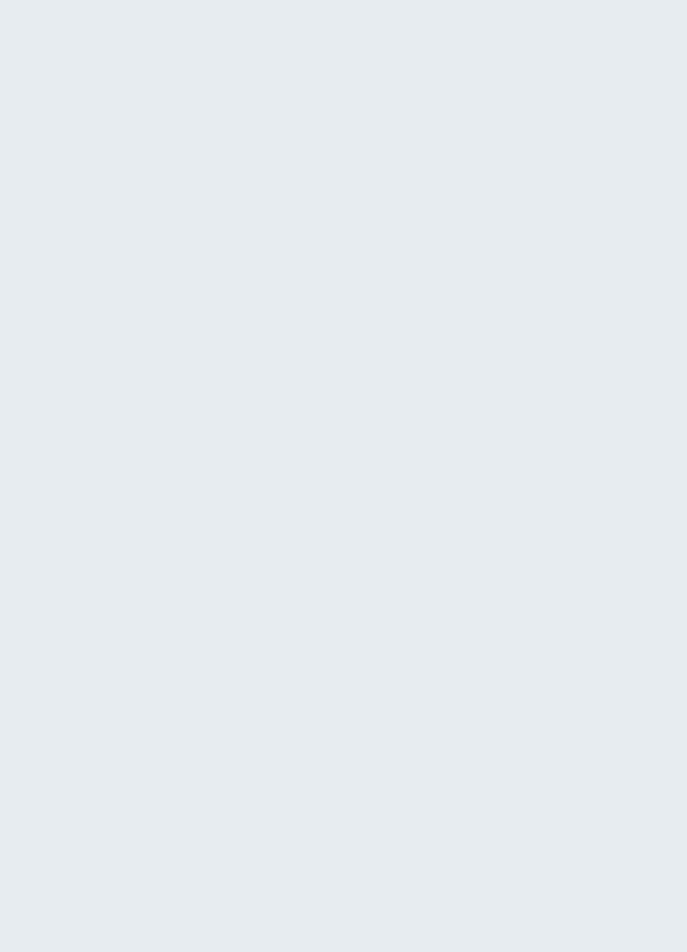
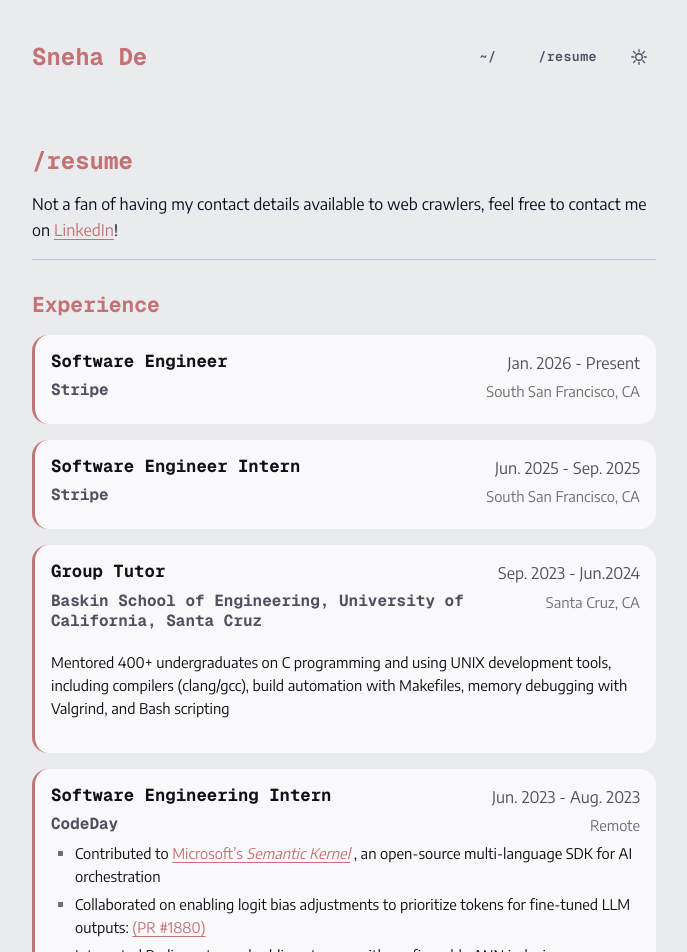
Before and after one commit to sneha-afk/website-v2, a React (Vite) app: page /resume in a window 1280 px wide. Before the commit this address had no page. Shown: the top 952 px of the page, without its empty margins (296-983 px from the left). Before the commit the page ends 800 px from the top, so only its background shows below. Built offline with nearby package versions, Linux system fonts and the light colour scheme.

Commit message:
feat: cards and resume page

```diff
--- a/package.json
+++ b/package.json
@@ -1,5 +1,5 @@
 {
-  "name": "sneha's site",
+  "name": "snehas-site",
   "homepage": "https://sneha-afk.github.io",
   "private": true,
   "version": "2.0.1",
--- a/src/components/Header.tsx
+++ b/src/components/Header.tsx
@@ -6,21 +6,24 @@ interface HeaderProps {
   className?: string;
 }
 
+// [actual href, display]
+const links: [string, string][] = [
+  ["/", "~/"],
+  ["/resume", "/resume"],
+];
+
 export function Header({ className }: HeaderProps) {
   return (
     <header className={className}>
       <h1 className="site-title">Sneha De</h1>
       <ul className="navbar">
-        <li>
-          <ButtonLink href="/" variant="navigation">
-            ~/
-          </ButtonLink>
-        </li>
-        <li>
-          <ButtonLink href="/about" variant="navigation">
-            /about
-          </ButtonLink>
-        </li>
+        {links.map(([href, name]) => (
+          <li key={href}>
+            <ButtonLink href={href} variant="navigation">
+              {name}
+            </ButtonLink>
+          </li>
+        ))}
         <li>
           <ThemeToggle />
         </li>
--- /dev/null
+++ b/src/components/ResumeEntry.tsx
@@ -0,0 +1,29 @@
+import { Card } from "../components/primitives/Card.tsx";
+
+export interface ResumeEntryProps {
+  title: string;
+  employer: string;
+  date: string;
+  location: string;
+  children?: React.ReactNode;
+}
+
+export function ResumeEntry({
+  title,
+  employer,
+  date,
+  location,
+  children,
+}: ResumeEntryProps) {
+  return (
+    <Card>
+      <div className="resume-header">
+        <h1 className="resume-job-title">{title}</h1>
+        <h2 className="resume-employer">{employer}</h2>
+        <p className="resume-job-date">{date}</p>
+        <p className="resume-job-location">{location}</p>
+      </div>
+      {children}
+    </Card>
+  );
+}
--- /dev/null
+++ b/src/components/primitives/Card.tsx
@@ -0,0 +1,11 @@
+interface Props {
+    children: React.ReactNode;
+}
+
+export function Card({ children }: Props) {
+    return (
+        <div className="card">
+            {children}
+        </div>
+    )
+}
--- a/src/main.tsx
+++ b/src/main.tsx
@@ -3,6 +3,7 @@ import { createRoot } from "react-dom/client";
 import { BrowserRouter, Route, Routes } from "react-router";
 import { Home } from "./pages/Home";
 import { Shell } from "./pages/Shell";
+import { Resume } from "./pages/Resume";
 import { KitchenSink } from "./pages/KitchenSink";
 import "./styles/_index.scss";
 
@@ -12,6 +13,7 @@ createRoot(document.getElementById("root")!).render(
       <Routes>
         <Route element={<Shell />}>
           <Route path="/" element={<Home />} />
+          <Route path="/resume" element={<Resume />} />
           <Route path="/kitchen-sink" element={<KitchenSink />} />
         </Route>
       </Routes>
--- a/src/pages/KitchenSink.tsx
+++ b/src/pages/KitchenSink.tsx
@@ -1,6 +1,8 @@
 import { ButtonLink } from "../components/primitives/ButtonLink.tsx";
 import { Columns } from "../components/primitives/Columns.tsx";
+import { Card } from "../components/primitives/Card.tsx";
 import { ThemeToggle } from "../components/ThemeToggle.tsx";
+import { ResumeEntry } from "../components/ResumeEntry.tsx";
 
 export function KitchenSink() {
   return (
@@ -14,6 +16,16 @@ export function KitchenSink() {
       <p>
         <a href="https://github.com">a link</a>
       </p>
+
+      <ul>
+        <li>unordered</li>
+        <li>list</li>
+      </ul>
+
+      <ol>
+        <li>ordered</li>
+        <li>list</li>
+      </ol>
 
       <Columns
         left={
@@ -33,6 +45,25 @@ export function KitchenSink() {
         "here's a disabled button"
       </ButtonLink>
       <br />
+      <br />
+
+      <Card>
+        <ul>
+          <li>bullet points</li>
+          <li>in a card</li>
+        </ul>
+      </Card>
+
+      <ResumeEntry
+        title="job title"
+        employer="employer"
+        date="date"
+        location="location"
+      >
+        <ul className="resume-item-list">
+          <li>job details</li>
+        </ul>
+      </ResumeEntry>
     </>
   );
 }
--- /dev/null
+++ b/src/pages/Resume.tsx
@@ -0,0 +1,76 @@
+import { ResumeEntry } from "../components/ResumeEntry.tsx";
+
+export function Resume() {
+  return (
+    <>
+      <h1>/resume</h1>
+
+      <p>
+        Not a fan of having my contact details available to web crawlers, feel
+        free to contact me on{" "}
+        <a href="https://www.linkedin.com/in/sneha-de/">LinkedIn</a>!
+      </p>
+      <hr />
+
+      <h2>Experience</h2>
+      <ResumeEntry
+        title="Software Engineer"
+        employer="Stripe"
+        date="Jan. 2026 - Present"
+        location="South San Francisco, CA"
+      />
+
+      <ResumeEntry
+        title="Software Engineer Intern"
+        employer="Stripe"
+        date="Jun. 2025 - Sep. 2025"
+        location="South San Francisco, CA"
+      />
+
+      <ResumeEntry
+        title="Group Tutor"
+        employer="Baskin School of Engineering, University of California, Santa Cruz"
+        date="Sep. 2023 - Jun.2024"
+        location="Santa Cruz, CA"
+      >
+        <p>
+          Mentored 400+ undergraduates on C programming and using UNIX
+          development tools, including compilers (clang/gcc), build automation
+          with Makefiles, memory debugging with Valgrind, and Bash scripting
+        </p>
+      </ResumeEntry>
+
+      <ResumeEntry
+        title="Software Engineering Intern"
+        employer="CodeDay"
+        date="Jun. 2023 - Aug. 2023"
+        location="Remote"
+      >
+        <ul className="resume-item-list">
+          <li>
+            Contributed to{" "}
+            <a href="https://github.com/microsoft/semantic-kernel">
+              Microsoft’s <i>Semantic Kernel</i>
+            </a>{" "}
+            , an open-source multi-language SDK for AI orchestration
+          </li>
+          <li>
+            Collaborated on enabling logit bias adjustments to prioritize tokens
+            for fine-tuned LLM outputs:{" "}
+            <a href="https://github.com/microsoft/semantic-kernel/pull/1880">
+              (PR #1880)
+            </a>
+          </li>
+          <li>
+            Integrated Redis vector embedding storage with configurable ANN
+            indexing (HNSW/FLAT) and similarity metrics to enable low-latency,
+            RAG-driven retrieval from user-provided datasets:{" "}
+            <a href="https://github.com/microsoft/semantic-kernel/pull/2132">
+              (PR #2132)
+            </a>
+          </li>
+        </ul>
+      </ResumeEntry>
+    </>
+  );
+}
--- a/src/styles/_index.scss
+++ b/src/styles/_index.scss
@@ -9,3 +9,4 @@
 @use "components/button";
 @use "components/header";
 @use "components/elements";
+@use "components/card";
--- /dev/null
+++ b/src/styles/components/_card.scss
@@ -0,0 +1,104 @@
+// styles/components/_card.scss
+
+@use "../tokens/colors" as *;
+@use "../tokens/spacing" as *;
+@use "../tokens/timing" as *;
+@use "../tokens/typography" as *;
+@use "../tokens/mixins" as *;
+@use "../base/breakpoints" as *;
+
+.card {
+  background-color: var(--surface-raised);
+  padding: $space-4;
+
+  border-radius: $radius-lg;
+  border-width: $space-1;
+  border-left: solid;
+  border-color: var(--brand-primary);
+
+  margin-top: $space-4;
+  margin-bottom: $space-4;
+
+  ul,
+  ol {
+    margin: 0;
+  }
+
+  li,
+  p {
+    font-size: $font-size-sm;
+  }
+
+  .resume {
+    &-header {
+      display: grid;
+      grid-template-columns: 1fr auto;
+      grid-template-areas:
+        "title     date"
+        "meta      location"
+        "links     links";
+      gap: $space-2 $space-4;
+
+      ul,
+      li {
+        list-style: none;
+        margin-left: 0;
+      }
+
+      .resume-job-title {
+        grid-area: title;
+        margin: 0;
+        font-size: $font-size-base;
+        font-size: $font-size-lg;
+        font-weight: $font-weight-bold;
+        color: var(--text-primary);
+      }
+
+      .resume-employer {
+        grid-area: meta;
+        margin: 0;
+        font-size: $font-size-base;
+        color: var(--text-secondary);
+      }
+
+      .resume-job-date {
+        grid-area: date;
+        margin: 0;
+        text-align: right;
+        font-size: $font-size-base;
+        color: var(--text-secondary);
+      }
+
+      .resume-job-location {
+        grid-area: location;
+        margin: 0;
+        text-align: right;
+        font-size: $font-size-sm;
+        color: var(--text-tertiary);
+      }
+
+      .subtitle,
+      .tech-stack {
+        grid-area: meta;
+        margin: 0;
+        font-size: $font-size-sm;
+        color: var(--text-tertiary);
+      }
+
+      .tech-stack {
+        font-size: $font-size-xs;
+        color: var(--text-secondary);
+
+        .tech-items:not(:last-child)::after {
+          content: "•";
+          margin: 0 $space-2;
+        }
+      }
+
+      .project-links {
+        grid-area: links;
+        font-size: $font-size-xs;
+      }
+    }
+  }
+}
--- a/src/styles/components/_elements.scss
+++ b/src/styles/components/_elements.scss
@@ -101,6 +101,32 @@ code {
   border-radius: $space-3;
 }
 
+ul {
+  list-style: square;
+}
+
+ol {
+  list-style: decimal;
+}
+
+:is(ul, ol) {
+  padding-left: $space-5;
+  margin-bottom: $space-4;
+
+  li {
+    margin-bottom: $space-2;
+
+    &::marker {
+      color: var(--text-tertiary);
+    }
+  }
+
+  :is(ul, ol) {
+    margin-top: $space-2;
+    margin-bottom: $space-2;
+  }
+}
+
 .columns {
   display: flex;
   align-items: flex-start;
```
Also changed, not shown: 1 other file (tests, documents, lock files or other folders).
